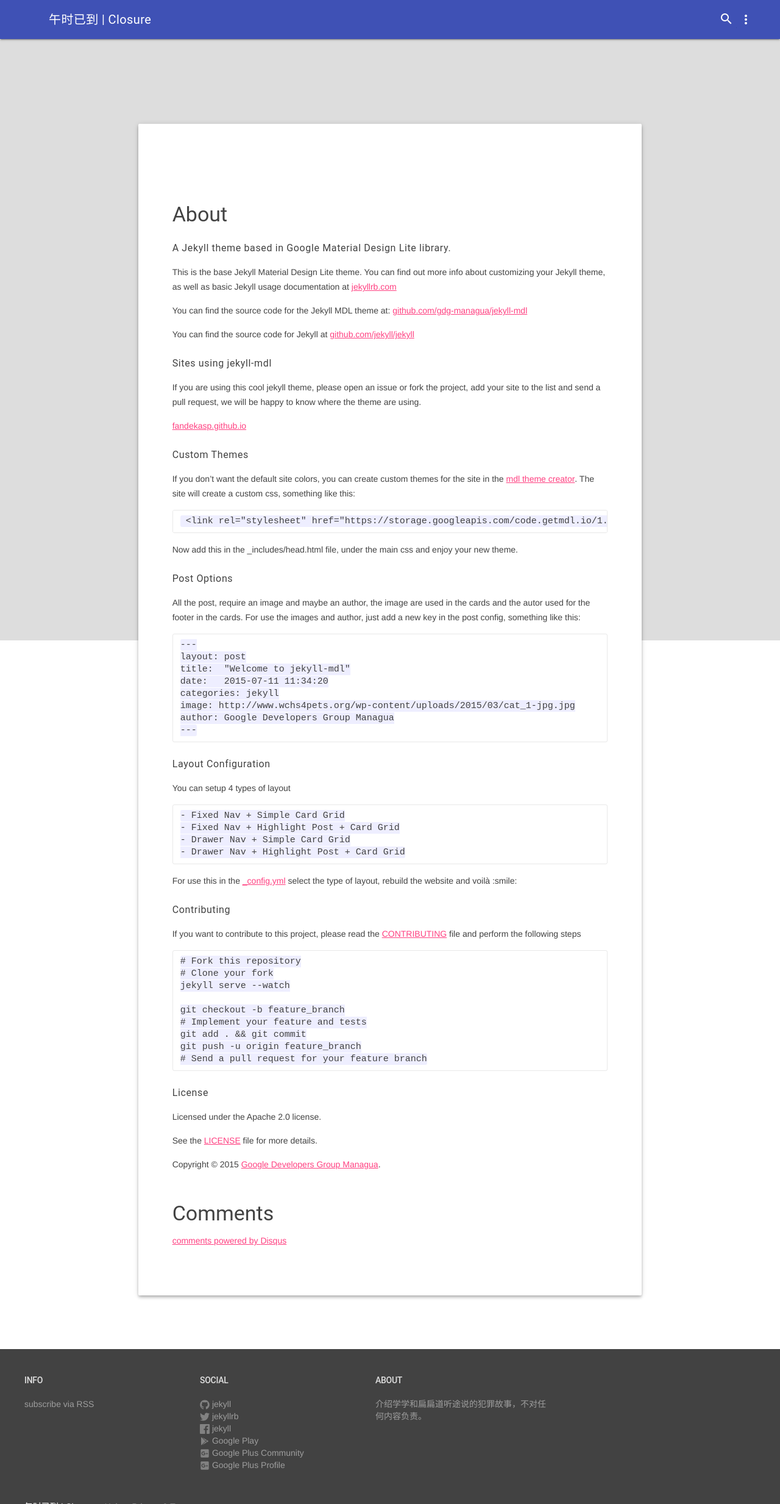
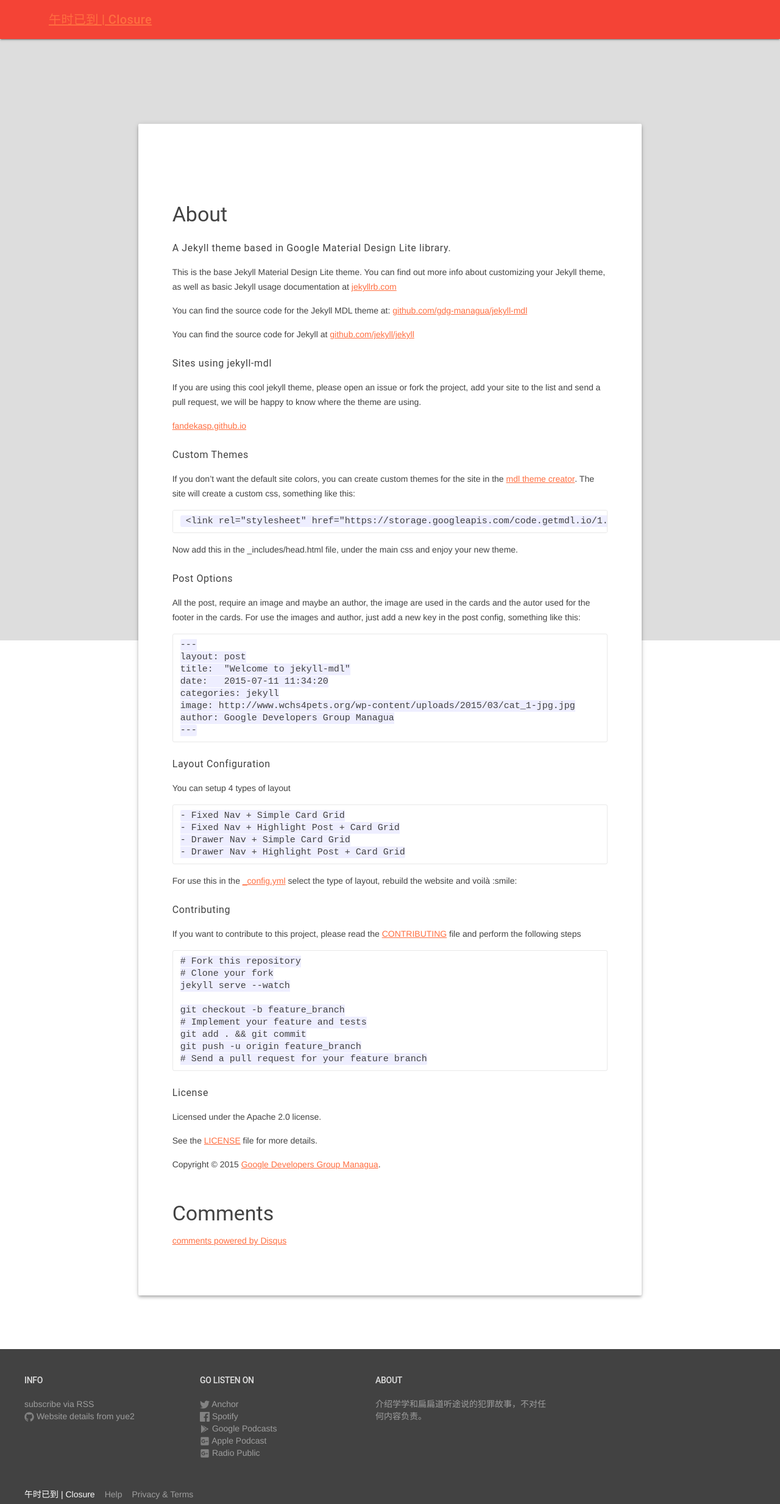
Before and after one commit to gdgmanagua/jekyll-mdl, a Jekyll site: the page built from about.md, in a window 1280 px wide. Shown: the whole page at 61% size. Built offline with Jekyll 4.4.1, drawn with Linux system fonts in a browser that asks for light colours; comment, search, counter and statistics services are not loaded.

Commit message:
change theme color and footer links

```diff
--- a/_config.yml
+++ b/_config.yml
@@ -5,29 +5,29 @@
   介绍学学和扁扁道听途说的犯罪故事，不对任何内容负责。
 baseurl: "" # the subpath of your site, e.g. /blog/
 url: "http://blog.midofnowhere.link/closurethepod/" # the base hostname & protocol for your site
-twitter_username: jekyllrb
-github_username:  jekyll
-facebook_username: jekyll
-google_play: 'GDGX'
-google_plus_com: '109485346959707049693'  # Community link
-google_plus_per: '+GDGManagua'  #Personal link
-facebook_app_id: 12345
+anchor: 午时已到
+spotify_podcast: 午时已到
+github_username:  yue2
+google_podcasts: 午时已到
+apple_podcast: 午时已到   # Community link
+radio_public: 午时已到   #Personal link
 
 # Layout settings
 header_type: default  # values [ drawer, default ]
 post_type: highlight    # values [ highlight, default ]
 pagination_type: default  # values [ ops, default ]
 
-more_vert:
-  option1:
-    name: Cool Option 1
-    link: www.myawesomelink.com
-  option2:
-    name: Cool Option 2
-    link: www.myawesomelink.com
-  option3:
-    name: Cool Option 3
-    link: www.myawesomelink.com
+# don't need vertical options
+#more_vert:
+#  option1:
+#    name: Cool Option 1
+#    link: www.myawesomelink.com
+#  option2:
+#    name: Cool Option 2
+#    link: www.myawesomelink.com
+#  option3:
+#    name: Cool Option 3
+#    link: www.myawesomelink.com
 
 disqus: true
 disqus_shortname: 'gdgmanagua'
--- a/_includes/footer.html
+++ b/_includes/footer.html
@@ -7,13 +7,6 @@
       <ul class="mdl-mega-footer--link-list">
         <li><a href="mailto:{{ site.email }}">{{ site.email }}</a></li>
         <li><a href="{{ "/feed.xml" | prepend: site.baseurl }}">subscribe via RSS</a></li>
-      </ul>
-    </div>
-
-    <div class="mdl-mega-footer--drop-down-section">
-      <input class="mdl-mega-footer--heading-checkbox" type="checkbox" checked>
-      <h1 class="mdl-mega-footer--heading">SOCIAL</h1>
-      <ul class="mdl-mega-footer--link-list">
         {% if site.github_username %}
         <li>
           <a href="https://github.com/{{ site.github_username }}">
@@ -23,67 +16,74 @@
                   d="M7.999,0.431c-4.285,0-7.76,3.474-7.76,7.761 c0,3.428,2.223,6.337,5.307,7.363c0.388,0.071,0.53-0.168,0.53-0.374c0-0.184-0.007-0.672-0.01-1.32 c-2.159,0.469-2.614-1.04-2.614-1.04c-0.353-0.896-0.862-1.135-0.862-1.135c-0.705-0.481,0.053-0.472,0.053-0.472 c0.779,0.055,1.189,0.8,1.189,0.8c0.692,1.186,1.816,0.843,2.258,0.645c0.071-0.502,0.271-0.843,0.493-1.037 C4.86,11.425,3.049,10.76,3.049,7.786c0-0.847,0.302-1.54,0.799-2.082C3.768,5.507,3.501,4.718,3.924,3.65 c0,0,0.652-0.209,2.134,0.796C6.677,4.273,7.34,4.187,8,4.184c0.659,0.003,1.323,0.089,1.943,0.261 c1.482-1.004,2.132-0.796,2.132-0.796c0.423,1.068,0.157,1.857,0.077,2.054c0.497,0.542,0.798,1.235,0.798,2.082 c0,2.981-1.814,3.637-3.543,3.829c0.279,0.24,0.527,0.713,0.527,1.437c0,1.037-0.01,1.874-0.01,2.129 c0,0.208,0.14,0.449,0.534,0.373c3.081-1.028,5.302-3.935,5.302-7.362C15.76,3.906,12.285,0.431,7.999,0.431z" />
               </svg>
             </span>
-            <span class="username">{{ site.github_username }}</span>
+            <span class="username">Website details from {{ site.github_username }}</span>
           </a>
         </li>
         {% endif %}
-        {% if site.twitter_username %}
+      </ul>
+    </div>
+
+    <div class="mdl-mega-footer--drop-down-section">
+      <input class="mdl-mega-footer--heading-checkbox" type="checkbox" checked>
+      <h1 class="mdl-mega-footer--heading">GO LISTEN ON</h1>
+      <ul class="mdl-mega-footer--link-list">
+        {% if site.anchor %}
         <li>
-          <a href="https://twitter.com/{{ site.twitter_username }}">
-            <span class="icon  icon--twitter">
+          <a href="https://anchor.fm/christine3563">
+            <span class="icon  icon--anchor">
               <svg viewBox="0 0 16 16">
                 <path fill="#828282"
                   d="M15.969,3.058c-0.586,0.26-1.217,0.436-1.878,0.515c0.675-0.405,1.194-1.045,1.438-1.809
                 c-0.632,0.375-1.332,0.647-2.076,0.793c-0.596-0.636-1.446-1.033-2.387-1.033c-1.806,0-3.27,1.464-3.27,3.27 c0,0.256,0.029,0.506,0.085,0.745C5.163,5.404,2.753,4.102,1.14,2.124C0.859,2.607,0.698,3.168,0.698,3.767 c0,1.134,0.577,2.135,1.455,2.722C1.616,6.472,1.112,6.325,0.671,6.08c0,0.014,0,0.027,0,0.041c0,1.584,1.127,2.906,2.623,3.206 C3.02,9.402,2.731,9.442,2.433,9.442c-0.211,0-0.416-0.021-0.615-0.059c0.416,1.299,1.624,2.245,3.055,2.271 c-1.119,0.877-2.529,1.4-4.061,1.4c-0.264,0-0.524-0.015-0.78-0.046c1.447,0.928,3.166,1.469,5.013,1.469 c6.015,0,9.304-4.983,9.304-9.304c0-0.142-0.003-0.283-0.009-0.423C14.976,4.29,15.531,3.714,15.969,3.058z" />
               </svg>
             </span>
-            <span class="username">{{ site.twitter_username }}</span>
+            <span class="username">Anchor</span>
           </a>
         </li>
         {% endif %}
-        {% if site.facebook_username %}
+        {% if site.spotify_podcast %}
         <li>
-          <a href="https://facebook.com/{{ site.facebook_username }}">
+          <a href="https://open.spotify.com/show/2Ur0uGHRj7hNPrznkQJtdm">
             <span class="icon  icon--facebook">
               <svg viewBox="0 0 24 24">
                 <path
                   d="M22.675 0h-21.35c-.732 0-1.325.593-1.325 1.325v21.351c0 .731.593 1.324 1.325 1.324h11.495v-9.294h-3.128v-3.622h3.128v-2.671c0-3.1 1.893-4.788 4.659-4.788 1.325 0 2.463.099 2.795.143v3.24l-1.918.001c-1.504 0-1.795.715-1.795 1.763v2.313h3.587l-.467 3.622h-3.12v9.293h6.116c.73 0 1.323-.593 1.323-1.325v-21.35c0-.732-.593-1.325-1.325-1.325z" />
               </svg>
             </span>
-            <span class="username">{{ site.facebook_username }}</span>
+            <span class="username">Spotify</span>
           </a>
         </li>
         {% endif %}
-        {% if site.google_play %}
+        {% if site.google_podcasts %}
         <li>
-          <a href="https://play.google.com/store/apps/developer?id={{ site.google_play }}">
+          <a href="https://podcasts.google.com/feed/aHR0cHM6Ly9hbmNob3IuZm0vcy8yYzIwMTIyNC9wb2RjYXN0L3Jzcw==">
             <span class="icon  icon--googleplay">
               <svg style="width:16px;height:16px" viewBox="0 0 24 24">
                 <path fill="#000000"
                   d="M3,20.5V3.5C3,2.91 3.34,2.39 3.84,2.15L13.69,12L3.84,21.85C3.34,21.6 3,21.09 3,20.5M16.81,15.12L6.05,21.34L14.54,12.85L16.81,15.12M20.16,10.81C20.5,11.08 20.75,11.5 20.75,12C20.75,12.5 20.53,12.9 20.18,13.18L17.89,14.5L15.39,12L17.89,9.5L20.16,10.81M6.05,2.66L16.81,8.88L14.54,11.15L6.05,2.66Z" />
               </svg>
             </span>
-            <span class="username">Google Play</span>
+            <span class="username">Google Podcasts</span>
           </a>
         </li>
         {% endif %}
-        {% if site.google_plus_com %}
+        {% if site.apple_podcast %}
         <li>
-          <a href="https://plus.google.com/communities/{{ site.google_plus_com }}">
-            <span class="icon  icon--googleplus_com">
+          <a href="https://podcasts.apple.com/us/podcast/%E5%8D%88%E6%97%B6%E5%B7%B2%E5%88%B0-closure/id1523868860">
+            <span class="icon  icon--itunes">
               <svg style="width:16px;height:16px" viewBox="0 0 24 24">
                 <path fill="#000000"
                   d="M20,2A2,2 0 0,1 22,4V20A2,2 0 0,1 20,22H4A2,2 0 0,1 2,20V4C2,2.89 2.9,2 4,2H20M20,12H18V10H17V12H15V13H17V15H18V13H20V12M9,11.29V13H11.86C11.71,13.71 11,15.14 9,15.14C7.29,15.14 5.93,13.71 5.93,12C5.93,10.29 7.29,8.86 9,8.86C10,8.86 10.64,9.29 11,9.64L12.36,8.36C11.5,7.5 10.36,7 9,7C6.21,7 4,9.21 4,12C4,14.79 6.21,17 9,17C11.86,17 13.79,15 13.79,12.14C13.79,11.79 13.79,11.57 13.71,11.29H9Z" />
               </svg>
             </span>
 
-            <span class="username">Google Plus Community</span>
+            <span class="username">Apple Podcast</span>
           </a>
         </li>
         {% endif %}
-        {% if site.google_plus_per %}
+        {% if site.radio_public %}
         <li>
-          <a href="https://plus.google.com/u/0/{{ site.google_plus_per }}">
+          <a href="https://radiopublic.com/closure-6NVn1g">
             <span class="icon  icon--googleplus_per">
               <svg style="width:16px;height:16px" viewBox="0 0 24 24">
                 <path fill="#000000"
@@ -91,7 +91,7 @@
               </svg>
             </span>
 
-            <span class="username">Google Plus Profile</span>
+            <span class="username">Radio Public</span>
           </a>
         </li>
         {% endif %}
--- a/_includes/head.html
+++ b/_includes/head.html
@@ -10,7 +10,7 @@
   <link rel="alternate" type="application/rss+xml" title="{{ site.title }}" href="{{ "/feed.xml" | prepend: site.baseurl | prepend: site.url }}" />
 
   <!-- Material Design Lite css Library -->
-  <link rel="stylesheet" href="https://code.getmdl.io/1.3.0/material.indigo-pink.min.css">
+  <link rel="stylesheet" href="https://code.getmdl.io/1.3.0/material.red-deep_orange.min.css">
 
   <!-- Material Design Fonts -->
   <link rel="stylesheet" href="https://fonts.googleapis.com/icon?family=Material+Icons">
--- a/_includes/header.html
+++ b/_includes/header.html
@@ -2,12 +2,13 @@
 
     <div class="mdl-layout__header-row">
       <!-- Title -->
-      <span class="mdl-layout-title">{{ site.title }}</span>
+      <span class="mdl-layout-title"><a href="{{ page.url }}">{{ site.title }}</a></span>
       <!-- Add spacer, to align navigation to the right -->
       <div class="mdl-layout-spacer"></div>
 
+<!-- inactivate search function
+      <div class="mdl-textfield mdl-js-textfield mdl-textfield--expandable is-upgraded">
 
-      <div class="mdl-textfield mdl-js-textfield mdl-textfield--expandable is-upgraded">
         <label class="mdl-button mdl-js-button mdl-button--icon" for="js-search__input">
           <i class="material-icons">search</i>
         </label>
@@ -27,6 +30,7 @@
         {% endfor %}
       </ul>
     </div>
+    -->
   </header>
 
   <div class="mdl-layout__drawer">
```
Also changed, not shown: other parts of _includes/header.html (+2 -0 lines), _includes/header_fixed.html (+6 -3 lines).
